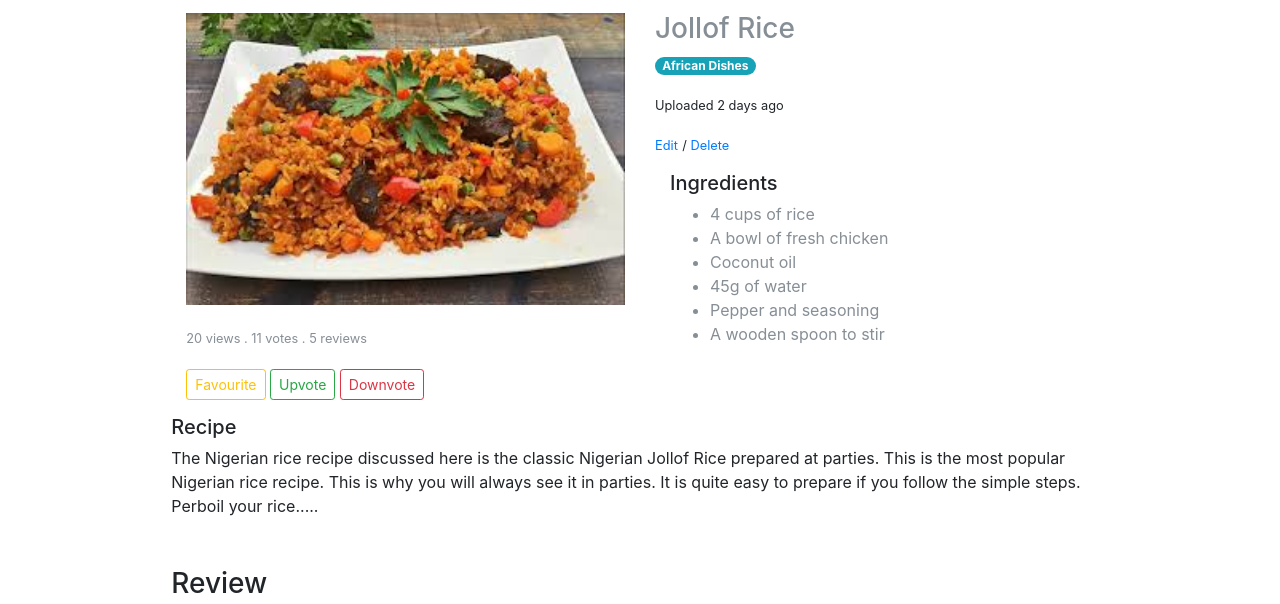
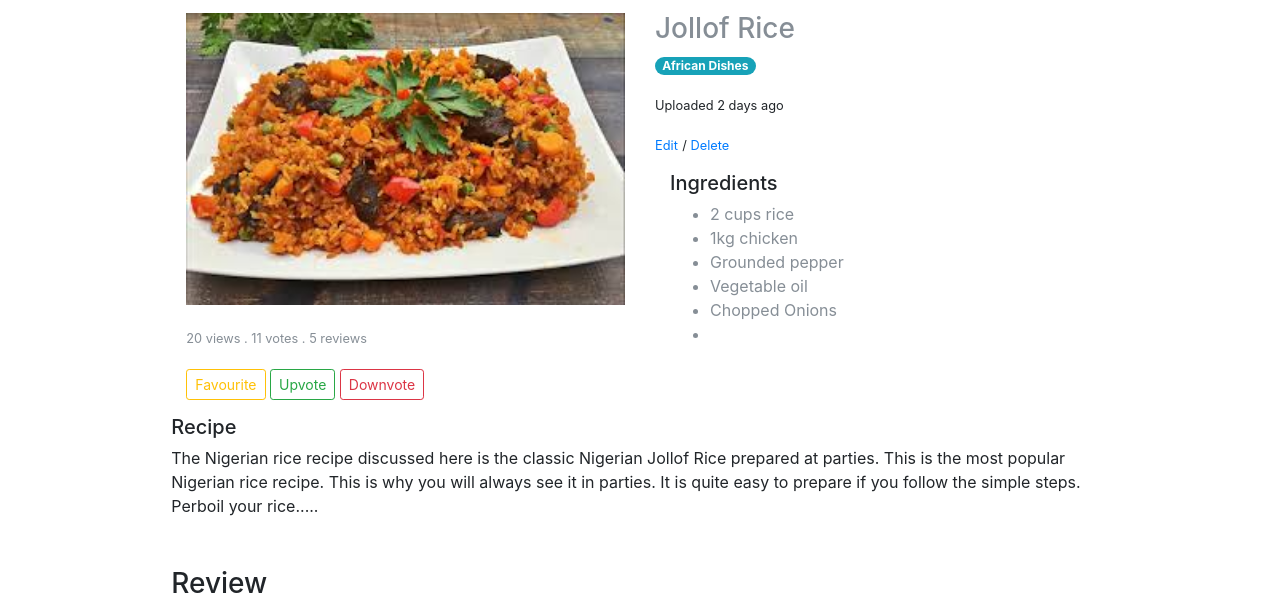
Before and after one commit to anjolabassey/More-Recipes, a plain HTML site: page template/details.html in a window 1280 px wide. Shown: the part 107-711 px from the top of the page. Drawn offline with nearby package versions, Linux system fonts and the light colour scheme.

Commit message:
chore:edit html to remove error

```diff
--- a/template/details.html
+++ b/template/details.html
@@ -82,12 +82,12 @@
     <div class="container-fluid">
       <h5>Ingredients</h5>
       <ul class="text-muted">
-        <li>4 cups of rice</li>
-        <li>A bowl of fresh chicken</li>
-        <li>Coconut oil</li>
-        <li>45g of water</li>
-        <li>Pepper and seasoning</li>
-        <li>A wooden spoon to stir</li>
+        <li>2 cups rice</li>
+        <li>1kg chicken</li>
+        <li>Grounded pepper</li>
+        <li>Vegetable oil</li>
+        <li>Chopped Onions</li>
+        <li></li>
       </ul>
     </div>
   </div>
```
